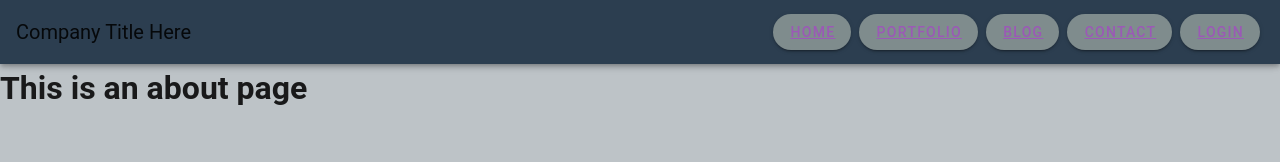
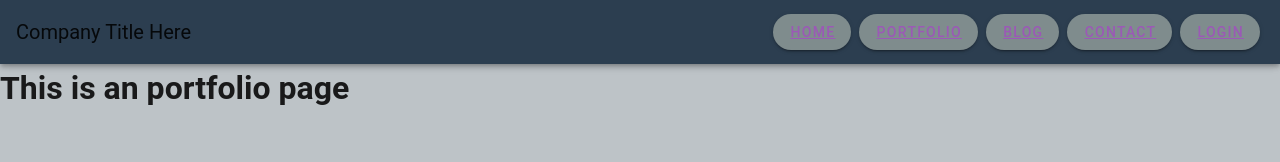
Before and after one commit to krangence/foo-bar-tify, a Vue app: page /portfolio in a window 1280 px wide. Shown: the top 162 px of the page. Built offline with nearby package versions, Linux system fonts and the light colour scheme; a small style sheet from the web is missing.

Commit message:
updated Portfolio div class and h1 to say "portfolio"

```diff
--- a/src/components/Portfolio.vue
+++ b/src/components/Portfolio.vue
@@ -1,5 +1,5 @@
 <template>
-  <div class="about">
-    <h1>This is an about page</h1>
+  <div class="portfolio">
+    <h1>This is an portfolio page</h1>
   </div>
 </template>
```
